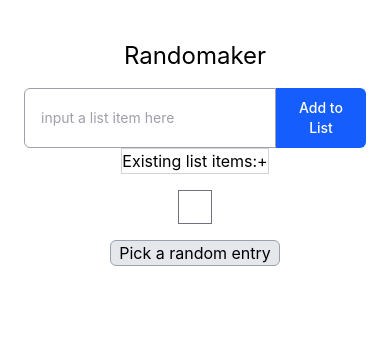
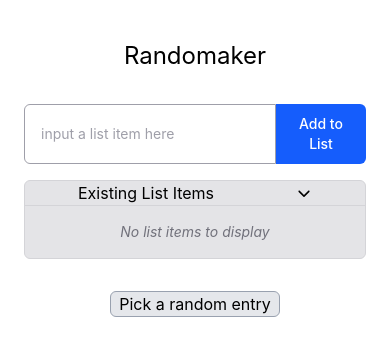
Before and after one commit to nikfp/randomaker, a SvelteKit app: page / in a window 390 px wide. Shown: the top 356 px of the page. Built offline with nearby package versions, Linux system fonts and the light colour scheme.

Commit message:
started getting mobile looking better

```diff
--- /dev/null
+++ b/src/lib/components/ListInput.svelte
@@ -0,0 +1,64 @@
+<script lang="ts">
+	import { inputSchema } from '$lib/input-normalizer';
+	let {
+		inputAcceptedHook
+	}: {
+		inputAcceptedHook: (input: string) => void;
+	} = $props();
+
+	let inputValue: string | undefined = $state();
+	let inputEl: HTMLInputElement | undefined;
+	let errorMessages: { message: string; key: string }[] | null = $state(null);
+	async function addToList(event: SubmitEvent) {
+		event.preventDefault();
+
+		const parseResult = inputSchema.safeParse({ input: inputValue });
+
+		if (parseResult.success) {
+			inputAcceptedHook(parseResult.data.input);
+			inputValue = '';
+
+			inputEl?.focus();
+
+			errorMessages = null;
+		} else {
+			errorMessages = parseResult.error.issues.map((el) => {
+				return { message: el.message, key: crypto.randomUUID() };
+			});
+		}
+	}
+</script>
+
+<form onsubmit={addToList} class="flex w-full max-w-md">
+	<label for="list-item" class="sr-only">List Input</label>
+	<input
+		id="list-item"
+		name="list-item"
+		type="text"
+		placeholder="input a list item here"
+		class={[
+			'flex-1 rounded-l-md border bg-white px-4 py-2.5',
+			'text-sm text-zinc-800 placeholder:text-zinc-400 focus:z-10 focus:border-blue-500',
+			'focus:ring-2 focus:ring-blue-500 focus:outline-none',
+			!errorMessages && 'border-zinc-400',
+			!!errorMessages && 'border-red-500'
+		]}
+		bind:value={inputValue}
+		bind:this={inputEl}
+	/>
+	<button
+		type="submit"
+		class={[
+			'rounded-r-md bg-blue-600 px-4 py-2.5',
+			'text-sm font-medium text-white ',
+			'hover:bg-blue-700 focus:ring-2 focus:outline-none',
+			'focus:ring-blue-500 focus:ring-offset-2'
+		]}>Add to List</button
+	>
+</form>
+
+{#if errorMessages}
+	{#each errorMessages as error, i (error.key)}
+		<p id={`error-message-${i}`} class="text-red-500">{error.message}</p>
+	{/each}
+{/if}
--- /dev/null
+++ b/src/lib/components/ListItems.svelte
@@ -0,0 +1,45 @@
+<script lang="ts">
+	import ChevronDown from './icons/ChevronDown.svelte';
+	import ChevronRight from './icons/ChevronRight.svelte';
+
+	let { listOpen, listItems }: { listOpen: boolean; listItems: { key: string; label: string }[] } =
+		$props();
+</script>
+
+<section class="rounted-lg w-full border rounded-md border-zinc-300 bg-zinc-200">
+	<h2 class="m-0">
+		<button
+			class={[
+				' flex w-full items-center justify-around ',
+				'gap-2 px-4',
+				'text-md',
+				'border-b-zinc-300 border-b'
+			]}
+			type="button"
+			onclick={() => (listOpen = !listOpen)}
+		>
+			<span>Existing List Items</span>
+			<span aria-hidden="true"
+				>{#if listOpen}
+					<ChevronDown />
+				{:else}
+					<ChevronRight />
+				{/if}</span
+			>
+		</button>
+	</h2>
+
+	{#if listOpen}
+		<div class="p-4 w-full flex flex-col items-center">
+			{#if listItems.length === 0}
+				<div class="italic text-zinc-500 text-sm">No list items to display</div>
+			{:else}
+				{#each listItems as item, index (item.key)}
+					<div id={index.toString()}>
+						<p>{item.label}</p>
+					</div>
+				{/each}
+			{/if}
+		</div>
+	{/if}
+</section>
--- /dev/null
+++ b/src/lib/components/icons/ChevronDown.svelte
@@ -0,0 +1,5 @@
+<svg xmlns="http://www.w3.org/2000/svg" viewBox="0 0 640 640" class="h-4 w-4" color="currentColor">
+	<path
+		d="M297.4 470.6C309.9 483.1 330.2 483.1 342.7 470.6L534.7 278.6C547.2 266.1 547.2 245.8 534.7 233.3C522.2 220.8 501.9 220.8 489.4 233.3L320 402.7L150.6 233.4C138.1 220.9 117.8 220.9 105.3 233.4C92.8 245.9 92.8 266.2 105.3 278.7L297.3 470.7z"
+	/>
+</svg>
--- /dev/null
+++ b/src/lib/components/icons/ChevronRight.svelte
@@ -0,0 +1,5 @@
+<svg xmlns="http://www.w3.org/2000/svg" viewBox="0 0 640 640" class="h-4 w-4" color="currentColor">
+	<path
+		d="M471.1 297.4C483.6 309.9 483.6 330.2 471.1 342.7L279.1 534.7C266.6 547.2 246.3 547.2 233.8 534.7C221.3 522.2 221.3 501.9 233.8 489.4L403.2 320L233.9 150.6C221.4 138.1 221.4 117.8 233.9 105.3C246.4 92.8 266.7 92.8 279.2 105.3L471.2 297.3z"
+	/></svg
+>
--- a/src/lib/input-normalizer.ts
+++ b/src/lib/input-normalizer.ts
@@ -1,5 +1,5 @@
 import z from 'zod';
 
 export const inputSchema = z.object({
-	input: z.string().trim().min(5, 'Input Too Short').max(255, 'Input Too Long')
+	input: z.string().trim().min(1, 'Input Too Short').max(255, 'Input Too Long')
 });
--- a/src/routes/+page.svelte
+++ b/src/routes/+page.svelte
@@ -1,92 +1,29 @@
 <script lang="ts">
-	import { inputSchema } from '$lib/input-normalizer';
+	import ListInput from '$lib/components/ListInput.svelte';
+	import ListItems from '$lib/components/ListItems.svelte';
 	import { listState, type ListItem } from '$lib/randomizer-store.svelte';
 
-	let inputValue: string | undefined = $state();
 	let selection: ListItem | undefined = $state();
-	let errorMessages: { message: string; key: string }[] | null = $state(null);
 
 	let listStore = listState();
 
-	let inputEl: HTMLInputElement | undefined;
+	let listOpen = $state(true);
 
-	async function addToList(event: SubmitEvent) {
-		event.preventDefault();
-
-		const parseResult = inputSchema.safeParse({ input: inputValue });
-
-		if (parseResult.success) {
-			listStore.add(parseResult.data.input);
-			inputValue = '';
-
-			inputEl?.focus();
-
-			errorMessages = null;
-		} else {
-			errorMessages = parseResult.error.issues.map((el) => {
-				return { message: el.message, key: crypto.randomUUID() };
-			});
-		}
+	function listItemAdded(input: string) {
+		listStore.add(input);
 	}
 </script>
 
-<div class="flex flex-col items-center p-6">
+<div class="flex flex-col items-center gap-4 p-6">
 	<h1 class="my-4 text-2xl">Randomaker</h1>
 
-	<form onsubmit={addToList} class="flex w-full max-w-md">
-		<label for="list-item" class="sr-only">List Input</label>
-		<input
-			id="list-item"
-			name="list-item"
-			type="text"
-			placeholder="input a list item here"
-			class={[
-				'flex-1 rounded-l-md border bg-white px-4 py-2.5',
-				'text-sm text-zinc-800 placeholder:text-zinc-400 focus:z-10 focus:border-blue-500',
-				'focus:ring-2 focus:ring-blue-500 focus:outline-none',
-				!errorMessages && 'border-zinc-400',
-				!!errorMessages && 'border-red-500'
-			]}
-			bind:value={inputValue}
-			bind:this={inputEl}
-		/>
-		<button
-			type="submit"
-			class={[
-				'rounded-r-md bg-blue-600 px-4 py-2.5',
-				'text-sm font-medium text-white ',
-				'hover:bg-blue-700 focus:ring-2 focus:outline-none',
-				'focus:ring-blue-500 focus:ring-offset-2'
-			]}>Add to List</button
-		>
-	</form>
+	<ListInput inputAcceptedHook={listItemAdded} />
 
-	{#if errorMessages}
-		{#each errorMessages as error, i (error.key)}
-			<p id={`error-message-${i}`} class="text-red-500">{error.message}</p>
-		{/each}
-	{/if}
-
-	<section class="rounted-lg border border-zinc-300 bg-white">
-		<h2 class="flex">
-			Existing list items:
-			<button>+</button>
-		</h2>
-	</section>
-
-	<div class="mt-4 w-fit border border-zinc-500 p-4">
-		{#each listStore.value as item, index (item.key)}
-			<div id={index.toString()}>
-				<p>{item}</p>
-			</div>
-		{/each}
-	</div>
-
+	<ListItems {listOpen} listItems={listStore.value} />
 	<button
 		class="mt-4 rounded-md border border-gray-400 bg-gray-200 px-2"
 		onclick={() => {
 			selection = listStore.random();
-			console.log(selection);
 		}}
 	>
 		Pick a random entry
@@ -94,7 +31,7 @@
 
 	<div>
 		<p>
-			{selection}
+			{selection?.label}
 		</p>
 	</div>
 </div>
```
